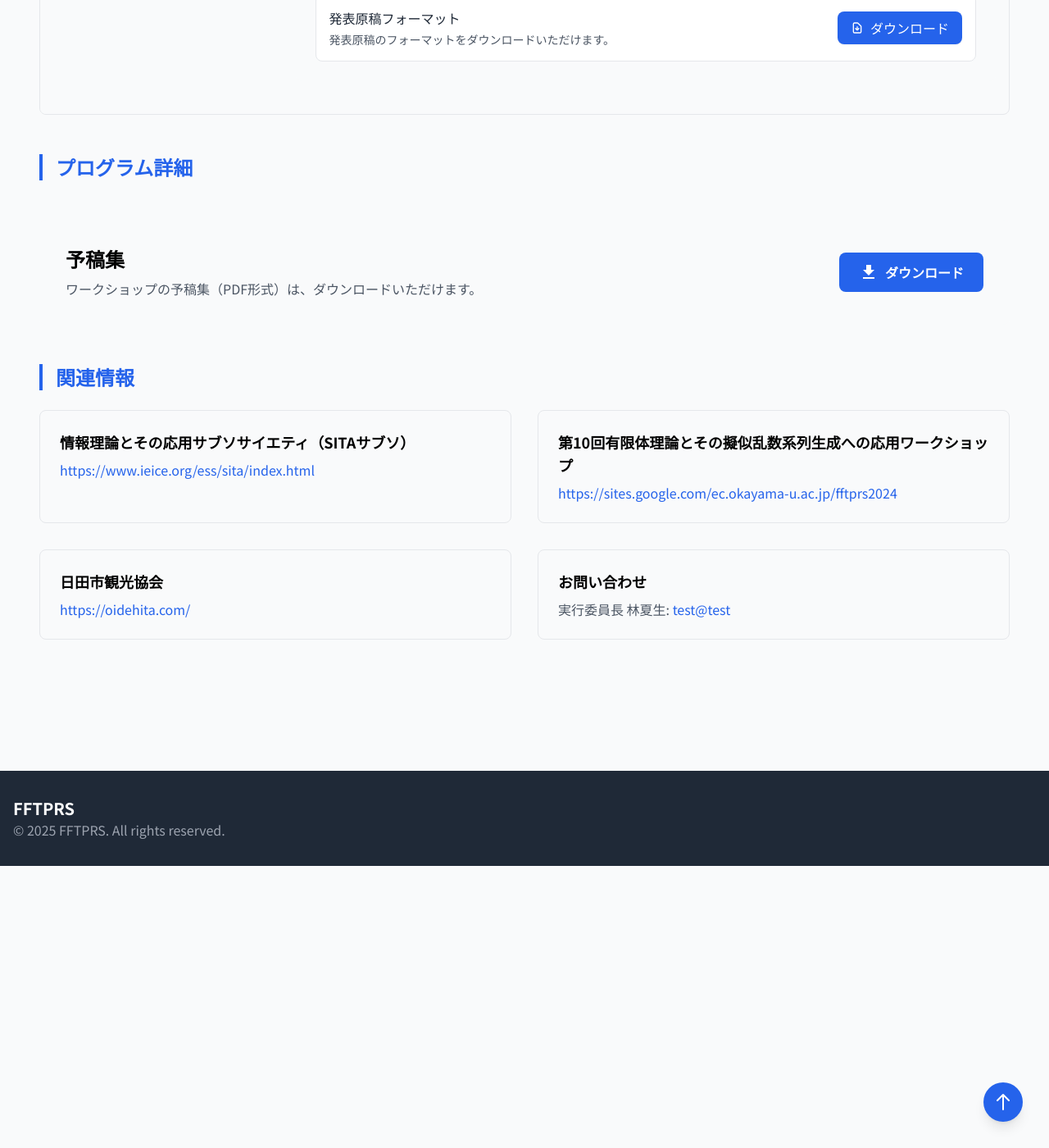
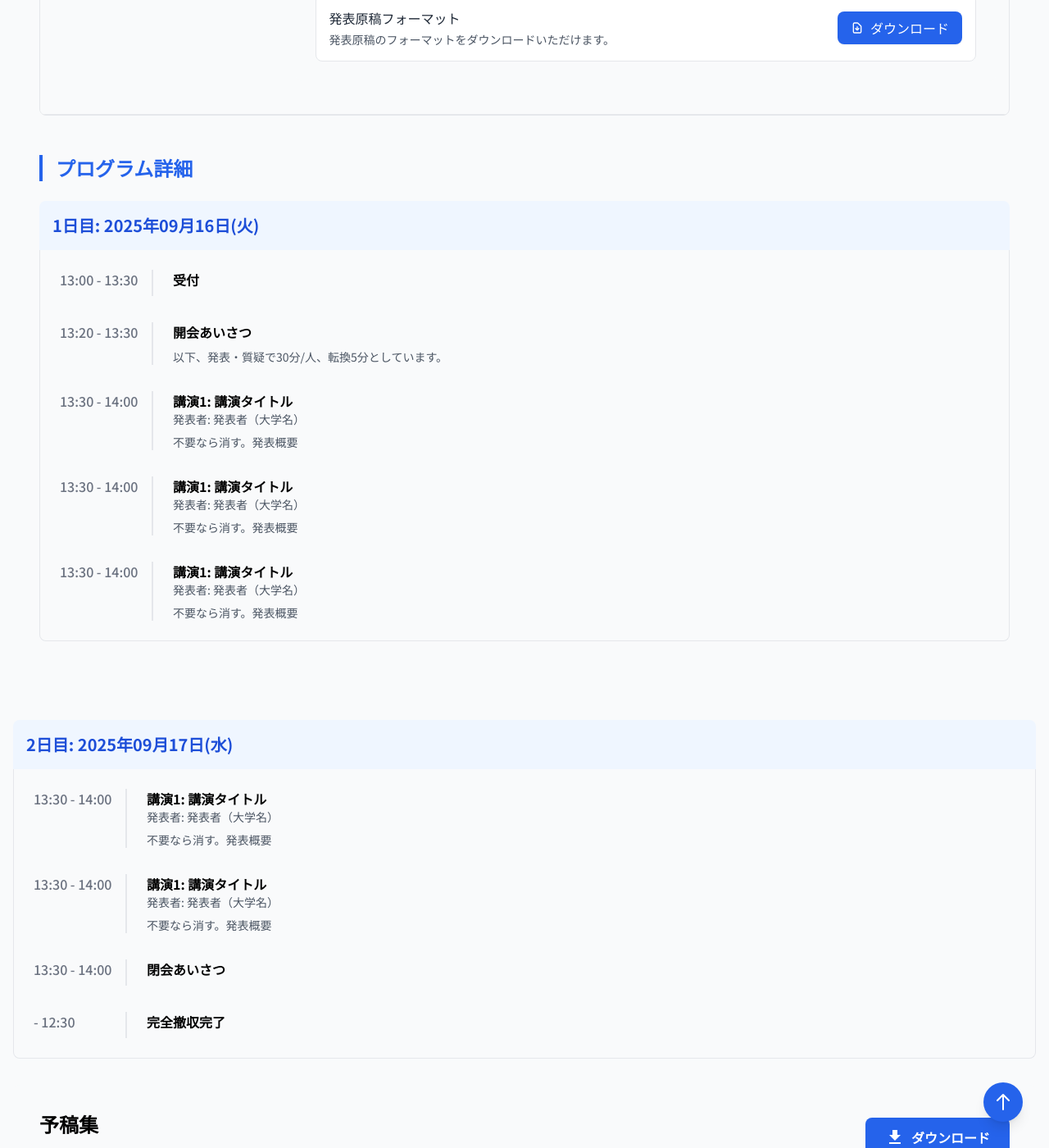
Before and after one commit to ko-max-123/site, a Jekyll site: the page built from pages/workshop11.html, in a window 1280 px wide and 1400 px high, scrolled down 1841 px. Shown: the whole window at 82% size. Built offline with Jekyll 4.4.1, drawn with Linux system fonts in a browser that asks for light colours; nearby versions of some CDN libraries.

Commit message:
プログラムのyaml出力を修正

```diff
--- a/pages/workshop11.html
+++ b/pages/workshop11.html
@@ -83,7 +83,7 @@
                 <div class="bg-gray-50 p-4 font-semibold text-gray-600">参加費</div>
                 <div class="p-4 md:col-span-3">{{ workshop.entrance_fee }}</div>
             </div>
-            <div class="grid grid-cols-1 md:grid-cols-4">
+            <div class="grid grid-cols-1 md:grid-cols-4 border-b">
                 <div class="bg-gray-50 p-4 font-semibold text-gray-600">発表申し込み</div>
                 <div class="p-4 md:col-span-3">
                     <ul class="list-disc list-inside text-gray-700 space-y-2">
@@ -113,14 +113,65 @@
                                 </a>
                             </div>
                         </div>
+
+                        <!-- 発表に関する注意
+                        <div class="bg-yellow-50 border-l-4 border-yellow-400 p-4 rounded-lg mt-6">
+                            <div class="flex">
+                                <div class="flex-shrink-0">
+                                    <svg class="h-5 w-5 text-yellow-400" fill="currentColor" viewBox="0 0 20 20">
+                                        <path fill-rule="evenodd" d="M8.257 3.099c.765-1.36 2.722-1.36 3.486 0l5.58 9.92c.75 1.334-.213 2.98-1.742 2.98H4.42c-1.53 0-2.493-1.646-1.743-2.98l5.58-9.92zM11 13a1 1 0 11-2 0 1 1 0 012 0zm-1-8a1 1 0 00-1 1v3a1 1 0 002 0V6a1 1 0 00-1-1z" clip-rule="evenodd"></path>
+                                    </svg>
+                                </div>
+                                <div class="ml-3">
+                                    <h5 class="text-sm font-medium text-yellow-800 mb-2">発表に関する注意</h5>
+                                    <div class="text-sm text-yellow-700">
+                                        <ul class="list-disc list-inside space-y-1">
+                                            <li>発表時間は20分（発表15分、質疑応答5分）です。</li>
+                                            <li>発表は日本語または英語で行ってください。</li>
+                                            <li>発表資料は事前にアップロードしていただきます。</li>
+                                            <li>発表当日は、事前にアップロードした資料を使用してください。</li>
+                                            <li>質疑応答の時間は厳守してください。</li>
+                                            <li>発表内容に関する質問は、発表終了後の質疑応答時間にお願いします。</li>
+                                        </ul>
+                                    </div>
+                                </div>
+                            </div>
+                        </div>
+                        -->
                     </div>
                 </div>
             </div>
+            <!--
+            <div class="grid grid-cols-1 md:grid-cols-4 border-b">
+                <div class="bg-gray-50 p-4 font-semibold text-gray-600">発表に関する注意</div>
+                <div class="p-4 md:col-span-3">
+                    <div class="flex">
+                        <div class="flex-shrink-0">
+                            <svg class="h-5 w-5 text-yellow-400" fill="currentColor" viewBox="0 0 20 20">
+                                <path fill-rule="evenodd" d="M8.257 3.099c.765-1.36 2.722-1.36 3.486 0l5.58 9.92c.75 1.334-.213 2.98-1.742 2.98H4.42c-1.53 0-2.493-1.646-1.743-2.98l5.58-9.92zM11 13a1 1 0 11-2 0 1 1 0 012 0zm-1-8a1 1 0 00-1 1v3a1 1 0 002 0V6a1 1 0 00-1-1z" clip-rule="evenodd"></path>
+                            </svg>
+                        </div>
+                        <div class="ml-3">
+                            <div class="text-sm text-yellow-700">
+                                <ul class="list-disc list-inside space-y-1">
+                                    <li>発表時間は20分（発表15分、質疑応答5分）です。</li>
+                                    <li>発表は日本語または英語で行ってください。</li>
+                                    <li>発表資料は事前にアップロードしていただきます。</li>
+                                    <li>発表当日は、事前にアップロードした資料を使用してください。</li>
+                                    <li>質疑応答の時間は厳守してください。</li>
+                                    <li>発表内容に関する質問は、発表終了後の質疑応答時間にお願いします。</li>
+                                </ul>
+                            </div>
+                        </div>
+                    </div>
+                </div>
+            </div>
+            -->
         </div>
     </section>
     <section class="mb-12" id="program">
         <h2 class="text-2xl font-bold text-blue-600 border-l-4 border-blue-600 pl-4 mb-6">プログラム詳細</h2>
-        {% assign programs = site.data.workshop.program %}
+        {% assign programs = site.data.workshop11.program %}
         {% for day in programs %}
             <div class="mb-8">
                 <h3 class="text-xl font-bold bg-blue-50 text-blue-700 p-4 rounded-t-lg">{{ day.day }}</h3>
```
